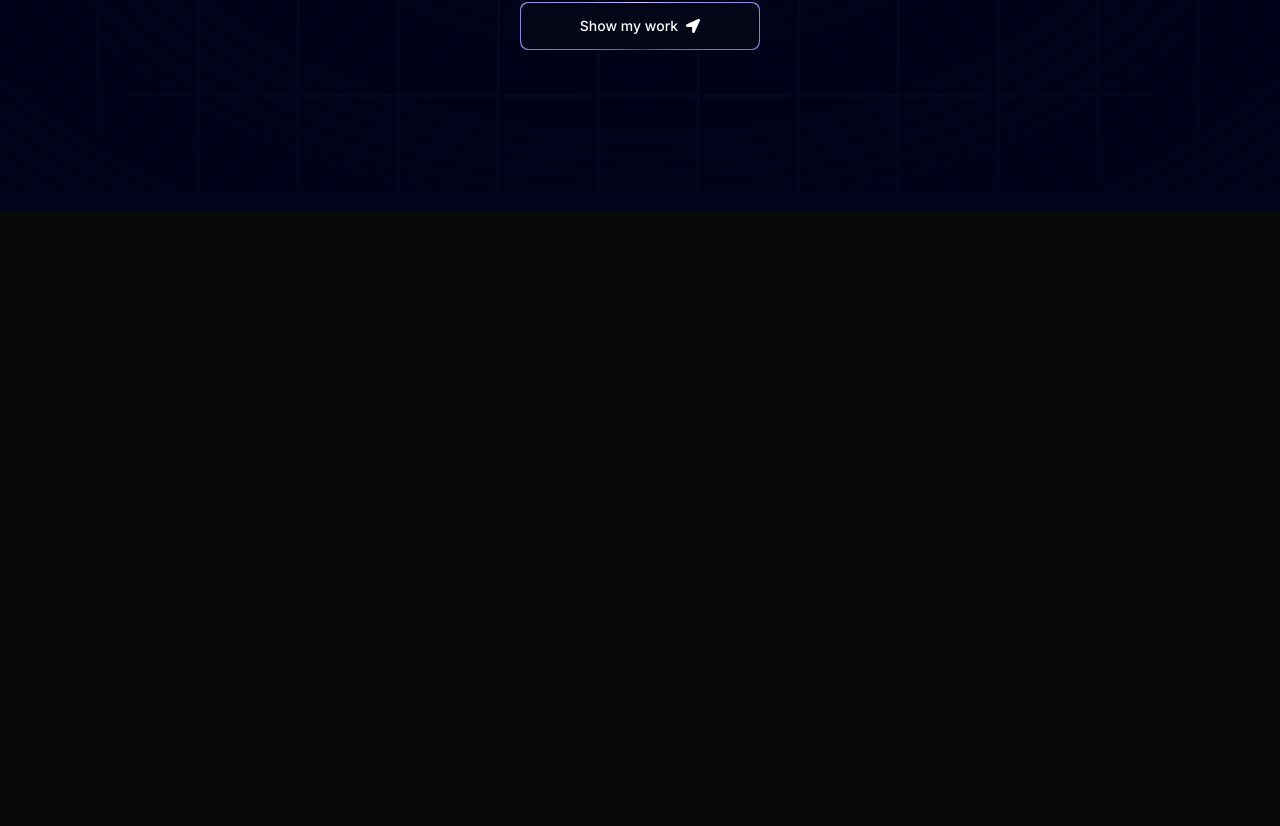
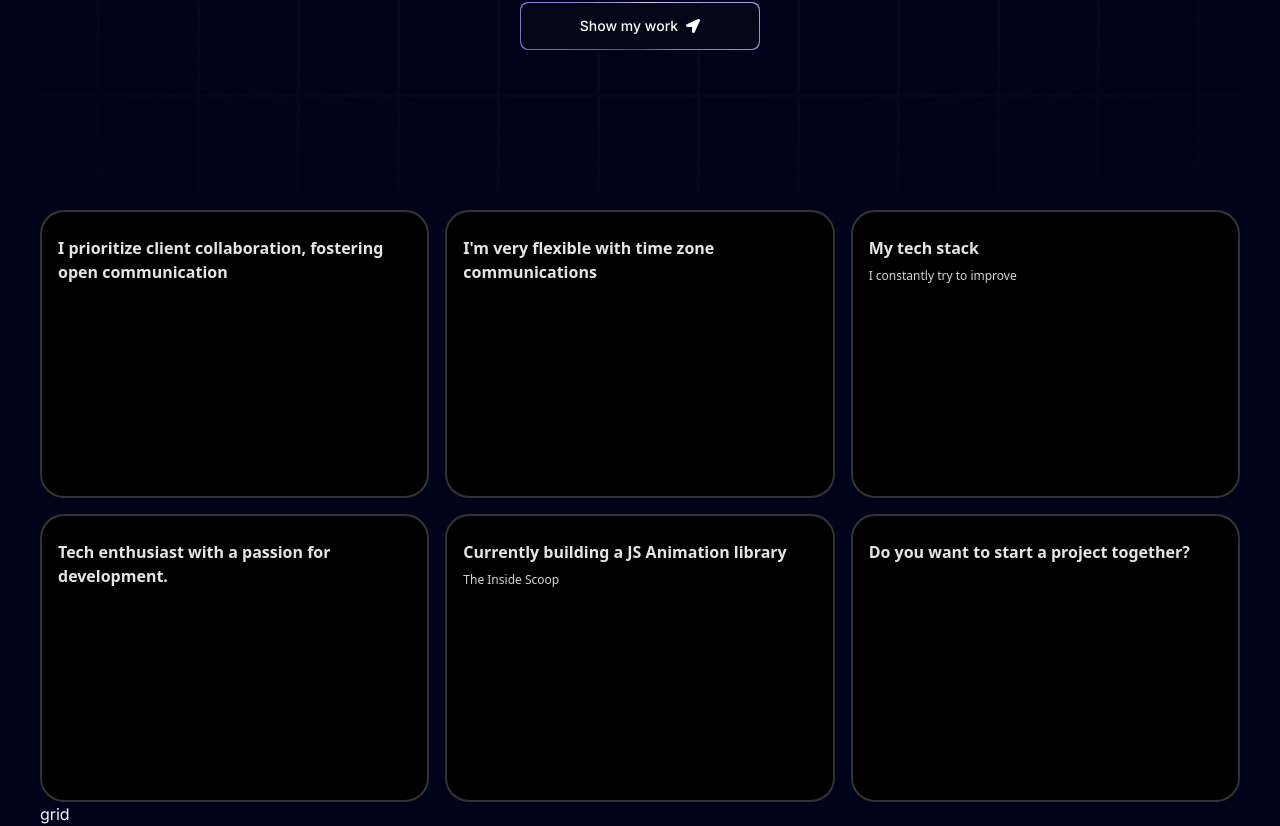
Before and after one commit to d-zucho/next_framer_portfolio, a Next.js app: page / in a window 1280 px wide. Shown: the part 606-1432 px from the top of the page. Before the commit the page ends 816 px from the top, so only its background shows below. Built offline with nearby package versions, Linux system fonts and the light colour scheme.

Commit message:
add starting bento grid section

```diff
--- a/package.json
+++ b/package.json
@@ -9,6 +9,7 @@
     "lint": "next lint"
   },
   "dependencies": {
+    "@tabler/icons-react": "^3.5.0",
     "clsx": "^2.1.1",
     "framer-motion": "^11.2.10",
     "mini-svg-data-uri": "^1.4.4",
--- a/src/app/page.tsx
+++ b/src/app/page.tsx
@@ -1,3 +1,4 @@
+import Grid from '@/components/Grid'
 import Hero from '@/components/Hero'
 import { FloatingNav } from '@/components/ui/FloatingNav'
 import { FaHome } from 'react-icons/fa'
@@ -16,6 +17,7 @@
       <div className='max-w-7xl w-full'>
         <FloatingNav navItems={NAVITEMS} />
         <Hero />
+        <Grid />
       </div>
     </main>
   )
--- /dev/null
+++ b/src/components/Grid.tsx
@@ -0,0 +1,22 @@
+import { GRID_ITEMS } from '@/data'
+import { BentoGrid, BentoGridItem } from './ui/BentoGrid'
+
+const Grid = () => {
+  return (
+    <section id='about'>
+      <BentoGrid>
+        {GRID_ITEMS.map((item) => (
+          <BentoGridItem
+            key={item.id}
+            id={item.id}
+            title={item.title}
+            description={item.description}
+          />
+        ))}
+      </BentoGrid>
+      <p>grid</p>
+    </section>
+  )
+}
+
+export default Grid
--- /dev/null
+++ b/src/components/ui/BentoGrid.tsx
@@ -0,0 +1,57 @@
+import { cn } from '@/utils/cn'
+
+export const BentoGrid = ({
+  className,
+  children,
+}: {
+  className?: string
+  children?: React.ReactNode
+}) => {
+  return (
+    <div
+      className={cn(
+        'grid md:auto-rows-[18rem] grid-cols-1 md:grid-cols-3 gap-4 max-w-7xl mx-auto ',
+        className
+      )}
+    >
+      {children}
+    </div>
+  )
+}
+
+export const BentoGridItem = ({
+  id,
+  className,
+  title,
+  description,
+  header,
+  icon,
+}: {
+  id: string
+  className?: string
+  title?: string | React.ReactNode
+  description?: string | React.ReactNode
+  header?: React.ReactNode
+  icon?: React.ReactNode
+}) => {
+  return (
+    <div
+      id={id}
+      className={cn(
+        'row-span-1 rounded-3xl relative group group/bento hover:shadow-xl transition duration-200 shadow-input dark:shadow-none p-4 dark:bg-black dark:border-white/[0.2] bg-white border-2 border-red-500 justify-between flex flex-col space-y-4 hover:cursor-pointer',
+        className
+      )}
+    >
+      {header}
+      <div className='group-hover/bento:translate-x-2 transition duration-200'>
+        {icon}
+        <div className='font-sans font-bold text-neutral-600 dark:text-neutral-200 mb-2 mt-2'>
+          {title}
+        </div>
+        <div className='font-sans font-normal text-neutral-600 text-xs dark:text-neutral-300'>
+          {description}
+        </div>
+      </div>
+    </div>
+  )
+}
--- a/src/data/index.ts
+++ b/src/data/index.ts
@@ -5,9 +5,18 @@
   { name: 'Contact', link: '#contact' },
 ]
 
-export const gridItems = [
+export const GRID_ITEMS: {
+  id: string
+  title: string
+  description: string
+  className: string
+  imgClassName: string
+  titleClassName: string
+  img: string
+  spareImg?: string
+}[] = [
   {
-    id: 1,
+    id: '1',
     title: 'I prioritize client collaboration, fostering open communication ',
     description: '',
     className: 'lg:col-span-3 md:col-span-6 md:row-span-4 lg:min-h-[60vh]',
@@ -17,7 +26,7 @@
     spareImg: '',
   },
   {
-    id: 2,
+    id: '2',
     title: "I'm very flexible with time zone communications",
     description: '',
     className: 'lg:col-span-2 md:col-span-3 md:row-span-2',
@@ -27,7 +36,7 @@
     spareImg: '',
   },
   {
-    id: 3,
+    id: '3',
     title: 'My tech stack',
     description: 'I constantly try to improve',
     className: 'lg:col-span-2 md:col-span-3 md:row-span-2',
@@ -37,7 +46,7 @@
     spareImg: '',
   },
   {
-    id: 4,
+    id: '4',
     title: 'Tech enthusiast with a passion for development.',
     description: '',
     className: 'lg:col-span-2 md:col-span-3 md:row-span-1',
@@ -48,7 +57,7 @@
   },
 
   {
-    id: 5,
+    id: '5',
     title: 'Currently building a JS Animation library',
     description: 'The Inside Scoop',
     className: 'md:col-span-3 md:row-span-2',
@@ -58,7 +67,7 @@
     spareImg: '/grid.svg',
   },
   {
-    id: 6,
+    id: '6',
     title: 'Do you want to start a project together?',
     description: '',
     className: 'lg:col-span-2 md:col-span-3 md:row-span-1',
```
Also changed, not shown: 1 other file (tests, documents, lock files or other folders).
